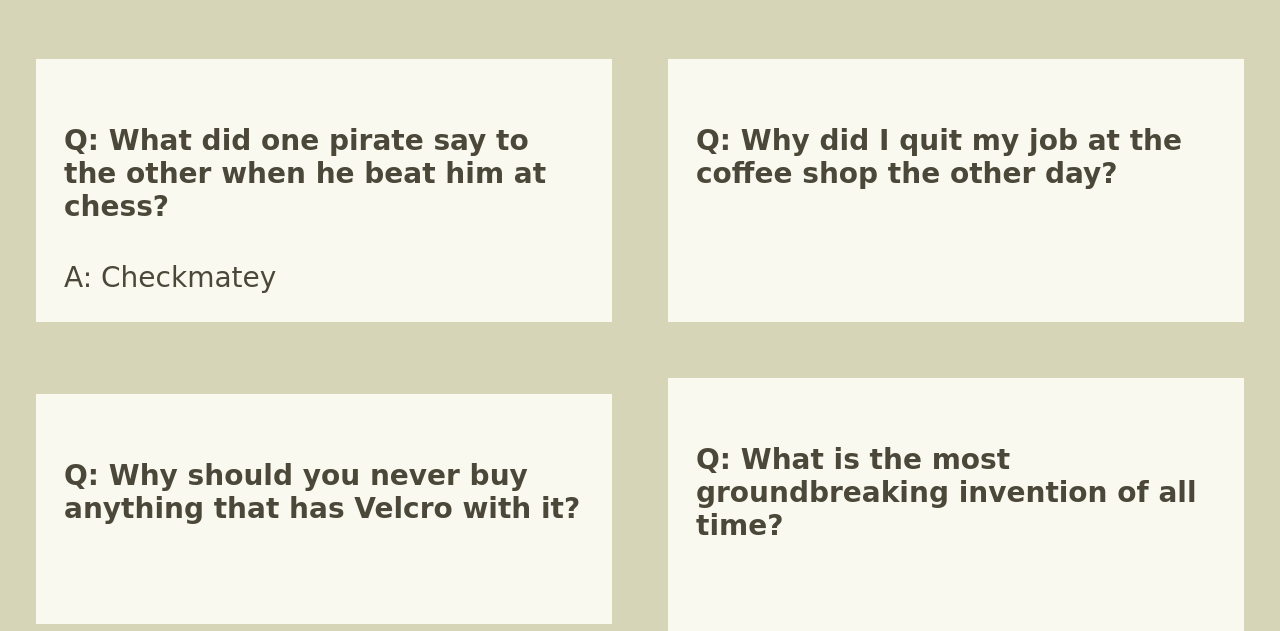
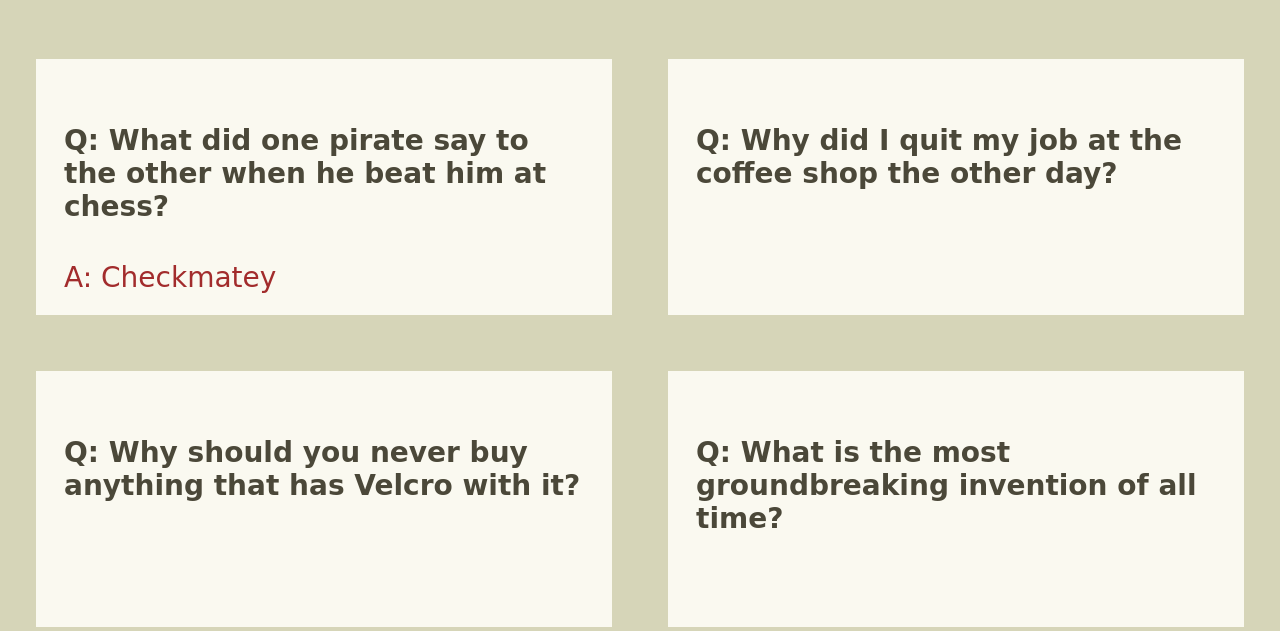
Before and after one commit to heidijane/dad-jokes, a plain HTML site: page index.html in a window 1280 px wide. Both pictures are taken after a click on the element 324 px from the left and 359 px from the top of the page. Shown: the part 169-800 px from the top of the page. Drawn offline with Linux system fonts and the light colour scheme; a web font is replaced by a local one.

Commit message:
Adjusted font colors

```diff
--- a/scripts/revealAnswer.js
+++ b/scripts/revealAnswer.js
@@ -14,7 +14,6 @@ const reveal = () => {
                 jokeElement.classList.remove('paused');
                 jokeElement.classList.toggle('hidden');
                 jokeElement.classList.toggle('visible');
-                console.log(jokeElement.classList);
             }
         )
     }
--- a/styles/joke.css
+++ b/styles/joke.css
@@ -2,6 +2,7 @@
     background-color: #faf9f0;
     flex: 1 1 auto;
     width: 400px;
+    height: 200px;
     margin: 1em;
     padding: 1em;
     cursor: pointer;
@@ -15,68 +16,67 @@
 
 .joke__question {}
 
+.joke__answer {
+    color: #a22c2c;
+}
 
-}
-.joke__answer {}
 
 /* Pause the animation so it doesn't play on page load */
+
 .paused {
     visibility: hidden;
 }
+
 .visible {
     visibility: visible;
     opacity: 1;
     animation-name: fadeIn;
     animation-duration: 150ms;
 }
+
 .hidden {
     animation-fill-mode: forwards;
     animation-name: fadeOut;
     animation-duration: 150ms;
 }
+
 @keyframes wiggle {
     0% {
         transform: rotate(1deg);
     }
-
     25% {
         transform: rotate(-1deg);
     }
-
     50% {
         transform: rotate(2deg);
     }
-
     75% {
         transform: rotate(-1deg);
     }
-
     100% {
         transform: rotate(0deg);
     }
 }
+
 @keyframes fadeIn {
     0% {
         opacity: 0;
     }
-
     50% {
         opacity: .5;
     }
-
     100% {
         opacity: 1;
     }
 }
+
 @keyframes fadeOut {
     0% {
         opacity: 1;
     }
-
     50% {
         opacity: .5;
     }
-
     100% {
         opacity: 0;
     }
```
